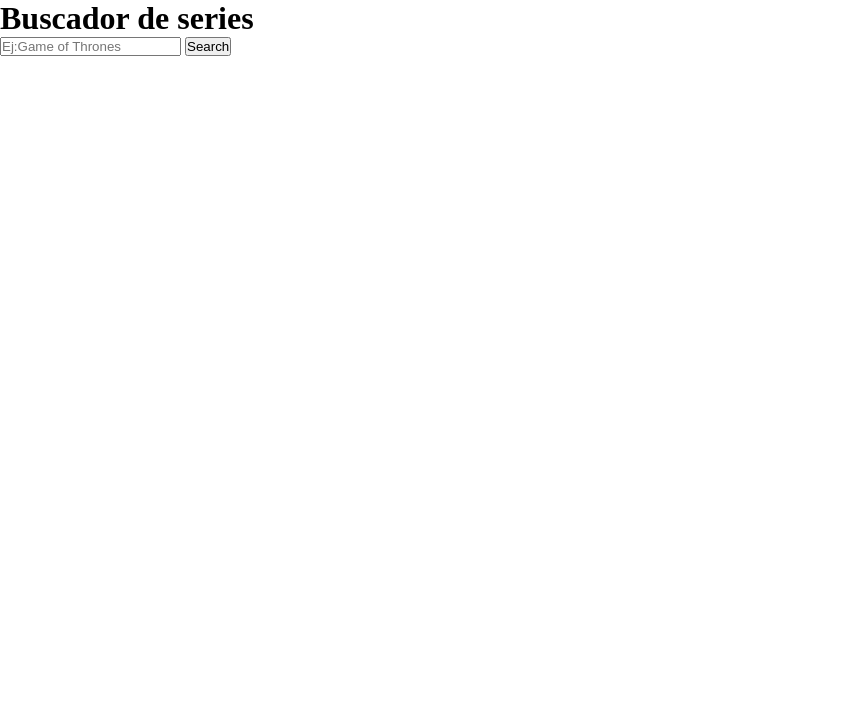
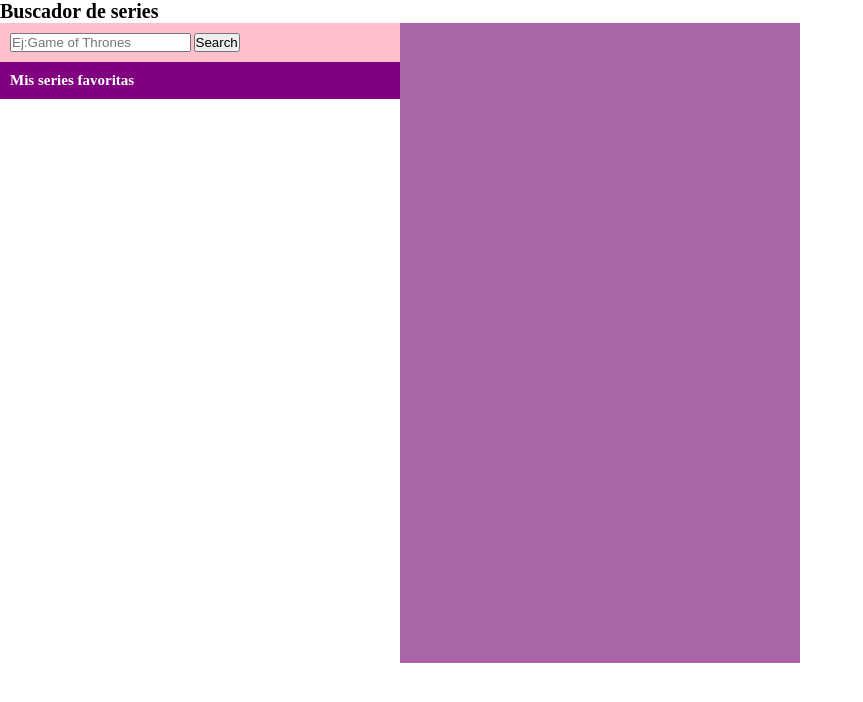
Before and after one commit to Adalab/modulo-2-evaluacion-final-ysabelvalencia, a website: page src/html/index.html in a window 1280 px wide. Shown: the whole page, without its empty margins (0-863 px from the left). Drawn offline with nearby package versions, Linux system fonts and the light colour scheme; files that its build step writes are made by us from their sources.

Commit message:
adding some colors to visualize sections

```diff
--- a/src/html/index.html
+++ b/src/html/index.html
@@ -19,10 +19,10 @@
     <header>
       <h1>Buscador de series</h1>
     </header>
-    <main>
-      <aside>
+    <main class="main">
+      <aside class="aside">
         <!-- Revisar que hay que rellenar del form -->
-        <form>
+        <form class="form">
           <input
             class="js-input-search"
             type="text"
@@ -32,19 +32,19 @@
           />
           <button class="js-btn-search">Search</button>
         </form>
-        <!-- <article>
+        <article class="article">
           <h2>Mis series favoritas</h2>
           <ul class="js-list-favorites">
-            Mover a Javascript
+            <!-- Mover a Javascript
             <li>
               <img class="js-fav-img" src="" alt="" />
               <p class="js-fav-title"></p>
               <div class="fa-solid fa-trash"></div>
-            </li>
+            </li> -->
           </ul>
-        </article> -->
+        </article>
       </aside>
-      <section>
+      <section class="section-all">
         <ul class="js-list-all"></ul>
       </section>
     </main>
--- a/src/scss/pages/_index.scss
+++ b/src/scss/pages/_index.scss
@@ -1 +1,40 @@
-///aqui el codigo csss
+* {
+  box-sizing: border-box;
+  margin: 0;
+  padding: 0;
+}
+
+html {
+  font-size: 62.5%;
+}
+
+.main {
+  display: flex;
+  flex-direction: row;
+  width: 100vh;
+}
+
+.section-all {
+  border: 1rem solid #a865a8;
+  background-color: #a865a8;
+  width: 50%;
+  min-height: 80vh;
+  height: fit-content;
+}
+
+.aside {
+  width: 50%;
+  min-height: 80vh;
+  height: fit-content;
+}
+
+.article {
+  border: 1rem solid purple;
+  background-color: purple;
+  color: white;
+}
+
+.form {
+  border: 1rem solid pink;
+  background-color: pink;
+}
```
Also changed, not shown: src/js/main.js (+17 -3 lines).
